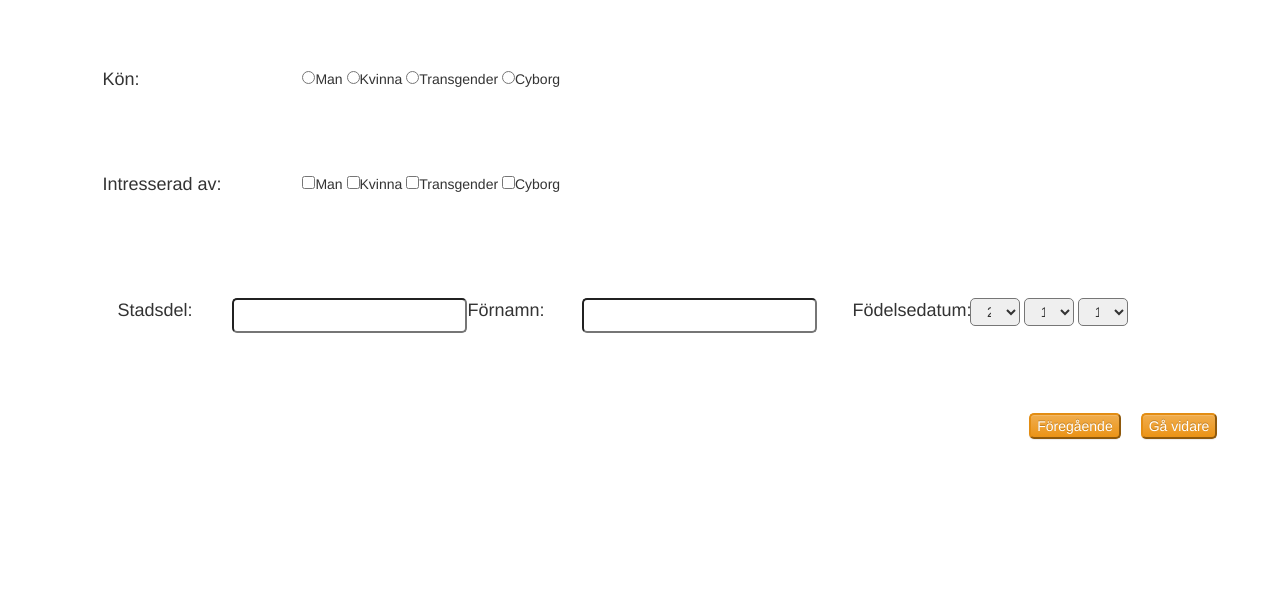
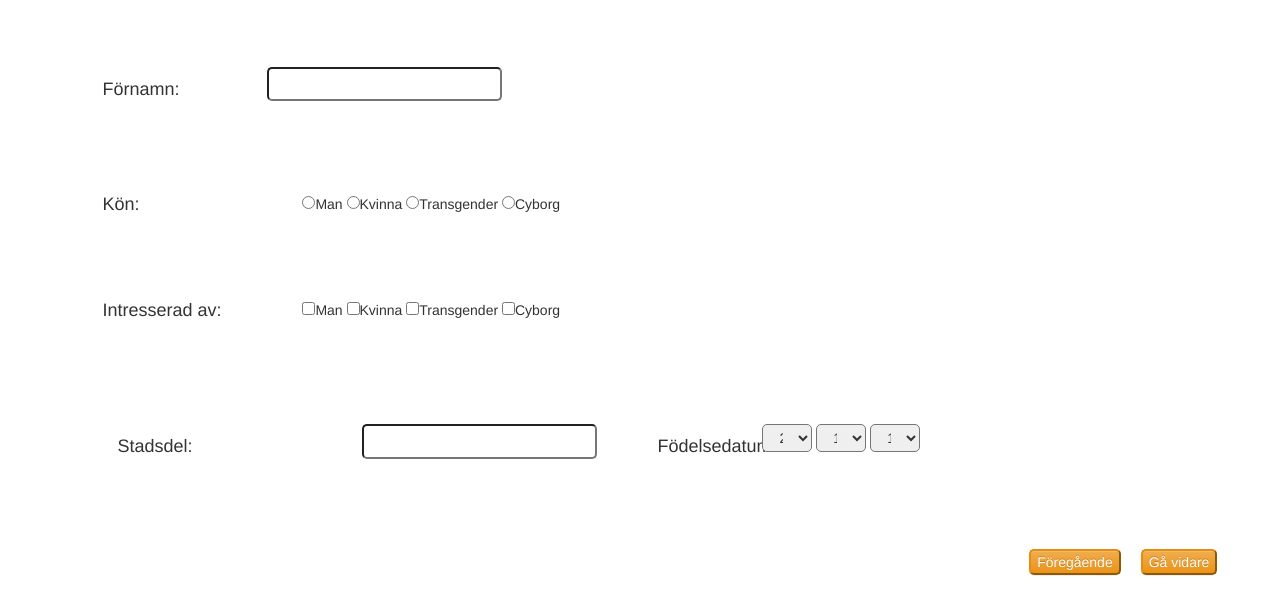
Before and after one commit to LuckyXII/Projekt1JS2T5, a plain HTML site: page registering.html in a window 1280 px wide. Both pictures are taken after a click on the button "Skapa konto!". Shown: the part 78-692 px from the top of the page. Drawn offline with nearby package versions, Linux system fonts and the light colour scheme.

Commit message:
small updates

```diff
--- a/registering.html
+++ b/registering.html
@@ -52,6 +52,15 @@
         <div class="container">
 
           <div class="row">
+            <div class="row col-sm-2">
+              <p class="regOptionText">Förnamn:</p>
+            </div>
+              <div class="row col-sm-10">
+              <input class="regInput" id="regFirstName" style="float: left;">
+            </div>
+          </div>
+
+          <div class="row">
             <p class="regOptionText row col-sm-2" style="margin-right: 20px;">Kön:</p>
             <div class="row col-sm-10">
             <input type="radio" name="gender" value="male">Man
@@ -71,27 +80,24 @@
         </div>
         </div>
 
-        <div class="row col-md-4">
-            <p class="regOptionText row col-sm-3">Stadsdel:</p>
-            <div class="row col-sm-9" style="float: right;">
-            <input class="regInput" id="regStadsdel">
+        <div class="row col-md-6">
+          <div class="row col-sm-2">
+            <p class="regOptionText">Stadsdel:</p>
+          </div>
+            <div class="row col-sm-10">
+              <input class="regInput" id="regStadsdel">
             </div>
         </div>
 
-        <div class="row col-md-4" style="margin-right: 20px">
-            <p class="regOptionText row col-sm-3">Förnamn:</p>
-            <div class="row col-sm-9" style="float: right;">
-            <input class="regInput" id="regFirstName">
+        <div class="row col-md-6">
+          <div class="row col-sm-3">
+            <p class="regOptionText">Födelsedatum:</p>
           </div>
-        </div>
-
-        <div class="row col-md-4" style="margin-right: 20px">
-          <p class="regOptionText row col-sm-3">Födelsedatum:</p>
-          <div class="row col-sm-9" style="float: right;">
-          <select id="regYear" class="regDropdown "></select>
-          <select id="regMonth" class="regDropdown"></select>
-          <select id="regDay" class="regDropdown"></select>
-        </div>
+          <div class="row col-sm-9">
+            <select id="regYear" class="regDropdown "></select>
+            <select id="regMonth" class="regDropdown"></select>
+            <select id="regDay" class="regDropdown"></select>
+          </div>
         </div>
 
         <div class="row col-sm-12">
```
